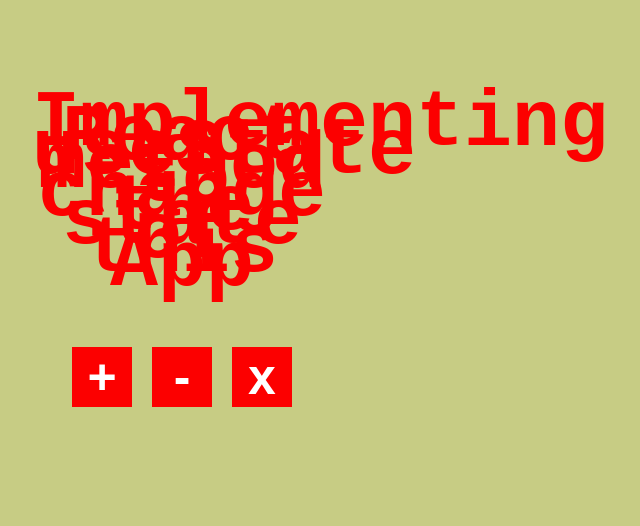
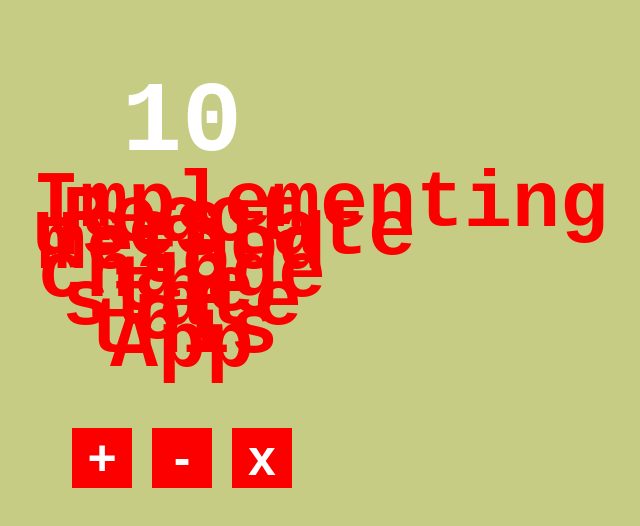
Before and after one commit to Benkalio/ReactHook-practice, a React (Create React App) app: page / in a window 1280 px wide. Shown: the top 526 px of the page, without its empty margins (458-1098 px from the left). Built offline with nearby package versions, Linux system fonts and the light colour scheme.

Commit message:
counter embedded

```diff
--- a/src/components/App.jsx
+++ b/src/components/App.jsx
@@ -16,7 +16,7 @@ function App() {
   }
   return (
     <div>
-      <h1>{}</h1>
+      <h1>{counter}</h1>
       <h2>
         Implementing React useState method to change the state of this App
       </h2>
```
